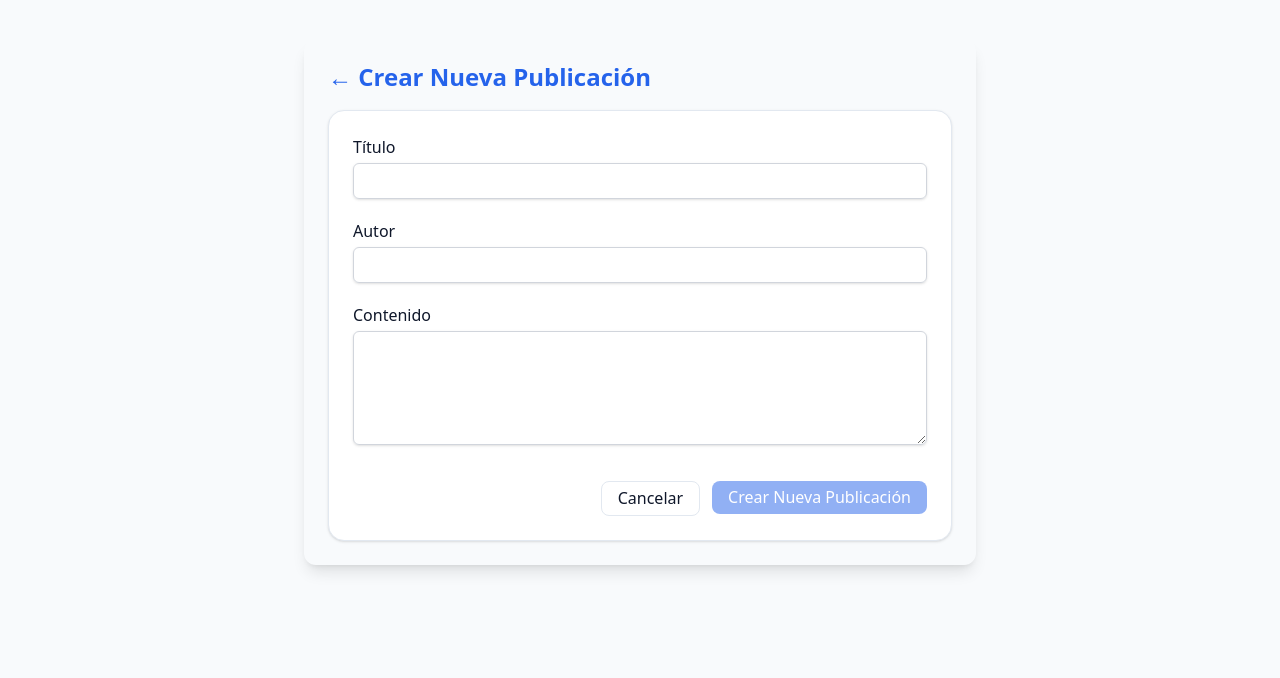
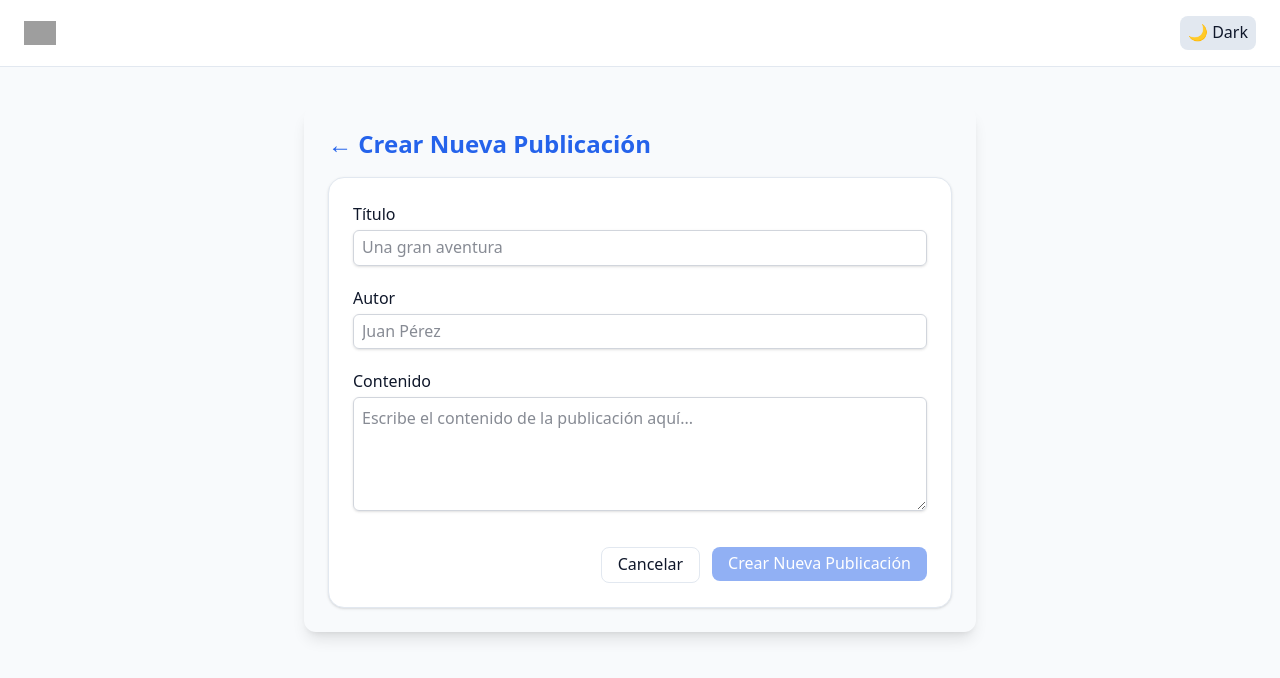
Before and after one commit to TeslaWillow/sistema-de-posts, an Angular app in the folder posts-frontend/: page /posts/create in a window 1280 px wide. Shown: the top 678 px of the page. Built offline with nearby package versions, Linux system fonts and the light colour scheme; grey boxes are pictures that could not be loaded.

Commit message:
header  organism and fixed space between

```diff
--- a/posts-frontend/src/app/app.component.html
+++ b/posts-frontend/src/app/app.component.html
@@ -1 +1,2 @@
-<router-outlet/>
+<main-header />
+<router-outlet />
--- a/posts-frontend/src/app/app.component.ts
+++ b/posts-frontend/src/app/app.component.ts
@@ -1,9 +1,10 @@
 import { Component } from '@angular/core';
 import { RouterOutlet } from '@angular/router';
+import { MainHeaderComponent } from "@shared/components/organisms/main-header/main-header.component";
 
 @Component({
   selector: 'app-root',
-  imports: [RouterOutlet],
+  imports: [RouterOutlet, MainHeaderComponent],
   templateUrl: './app.component.html',
   styleUrl: './app.component.scss'
 })
--- a/posts-frontend/src/app/features/posts/components/post-card/post-card.component.html
+++ b/posts-frontend/src/app/features/posts/components/post-card/post-card.component.html
@@ -16,23 +16,24 @@
     {{ post().body | truncate:100 }}
   </p>
 
-  <div class="flex justify-center gap-3 mt-6">
+  <div class="flex justify-start gap-3 mt-6">
     <app-button
       variant="primary"
-      class="flex-1"
+      class="flex items-center"
       [routerLink]="['/posts', post()._id]">
       Ver
     </app-button>
 
     <app-button
       variant="outline"
-      class="flex-1"
+      class="flex items-center"
       (clicked)="onEdit();">
       Editar
     </app-button>
 
     <app-button
       variant="danger"
+      class="flex items-center"
       (clicked)="onDelete();">
       <span class="sr-only">Eliminar</span>
       Eliminar 🗑️
--- a/posts-frontend/src/app/features/posts/pages/post-create/post-create.component.html
+++ b/posts-frontend/src/app/features/posts/pages/post-create/post-create.component.html
@@ -11,6 +11,7 @@
       <input
         type="text"
         formControlName="title"
+        placeholder="Una gran aventura"
         class="mt-1 block w-full rounded-md border-gray-300 shadow-sm focus:border-blue-500 focus:ring-blue-500 border p-2"
         [class.border-red-500]="isControlInvalid('title')"
       />
@@ -24,6 +25,7 @@
       <input
         type="text"
         formControlName="author"
+        placeholder="Juan Pérez"
         class="mt-1 block w-full rounded-md border-gray-300 shadow-sm focus:border-blue-500 focus:ring-blue-500 border p-2"
       />
       @if (isControlInvalid('author')) {
@@ -36,6 +38,7 @@
       <textarea
         formControlName="body"
         rows="4"
+        placeholder="Escribe el contenido de la publicación aquí..."
         class="mt-1 block w-full rounded-md border-gray-300 shadow-sm focus:border-blue-500 focus:ring-blue-500 border p-2"
       ></textarea>
       @if (isControlInvalid('body')) {
--- a/posts-frontend/src/app/features/posts/pages/post-list/post-list.component.html
+++ b/posts-frontend/src/app/features/posts/pages/post-list/post-list.component.html
@@ -10,8 +10,6 @@
       <app-button variant="outline" [routerLink]="['bulk']">
         <span class="mr-1">📦</span> Cargar JSON
       </app-button>
-
-      <toggle-theme-button />
     </div>
   </div>
 
@@ -26,7 +24,7 @@
   } @else {
   <div class="grid grid-cols-1 md:grid-cols-2 lg:grid-cols-3 gap-6">
     @for (post of filteredPosts(); track post._id) {
-    <posts-post-card [post]="post" (edit)="onEdit($event)" (delete)="onDelete($event)" />
+      <posts-post-card [post]="post" (edit)="onEdit($event)" (delete)="onDelete($event)" />
     } @empty {
     <div class="col-span-full text-center py-20 text-text-muted">
       No se encontraron publicaciones.
--- a/posts-frontend/src/app/features/posts/pages/post-list/post-list.component.ts
+++ b/posts-frontend/src/app/features/posts/pages/post-list/post-list.component.ts
@@ -5,14 +5,13 @@ import { Post } from '@features/posts/interfaces/posts.interface';
 import { PostsService } from '@features/posts/services/posts.service';
 import { Router, RouterLink } from "@angular/router";
 import { LoaderSpinnerComponent } from '@shared/components/atoms/loader-spinner/loader-spinner.component';
-import { ToggleThemeButtonComponent } from '@shared/components/atoms/toggle-theme-button/toggle-theme-button.component';
 import { ButtonComponent } from "@shared/components/atoms/button/button.component";
 import { PostCardComponent } from '@features/posts/components/post-card/post-card.component';
 
 @Component({
   selector: 'post-list',
   standalone: true,
-  imports: [CommonModule, FormsModule, RouterLink, LoaderSpinnerComponent, ToggleThemeButtonComponent, ButtonComponent, PostCardComponent],
+  imports: [CommonModule, FormsModule, RouterLink, LoaderSpinnerComponent, ButtonComponent, PostCardComponent],
   templateUrl: './post-list.component.html',
   styleUrl: './post-list.component.scss'
 })
--- /dev/null
+++ b/posts-frontend/src/app/shared/components/organisms/main-header/main-header.component.html
@@ -0,0 +1,18 @@
+<nav class="bg-bg-surface border-b border-border-main py-2 lg:py-4 w-full">
+  <div class="flex w-full max-w-7xl mx-auto items-center justify-between px-6">
+
+    <div class="flex items-center">
+      <a href="/" class="flex items-center transition-opacity hover:opacity-80">
+        <img
+          src="https://angular.dev/assets/images/press-kit/angular_wordmark_gradient.png"
+          class="h-5 lg:h-6"
+          alt="Angular logo" />
+      </a>
+    </div>
+
+    <div class="flex items-center">
+      <toggle-theme-button />
+    </div>
+
+  </div>
+</nav>
--- /dev/null
+++ b/posts-frontend/src/app/shared/components/organisms/main-header/main-header.component.ts
@@ -0,0 +1,17 @@
+import { Component, OnInit } from '@angular/core';
+import { ToggleThemeButtonComponent } from "@shared/components/atoms/toggle-theme-button/toggle-theme-button.component";
+
+@Component({
+  selector: 'main-header',
+  templateUrl: './main-header.component.html',
+  styleUrls: ['./main-header.component.css'],
+  imports: [ToggleThemeButtonComponent]
+})
+export class MainHeaderComponent implements OnInit {
+
+  constructor() { }
+
+  ngOnInit() {
+  }
+
+}
```
Also changed, not shown: posts-frontend/src/app/shared/components/organisms/main-header/main-header.component.css (added).
